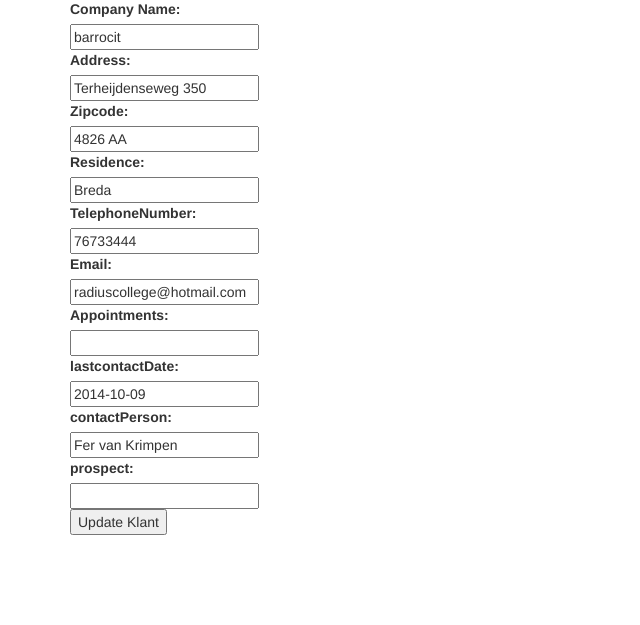
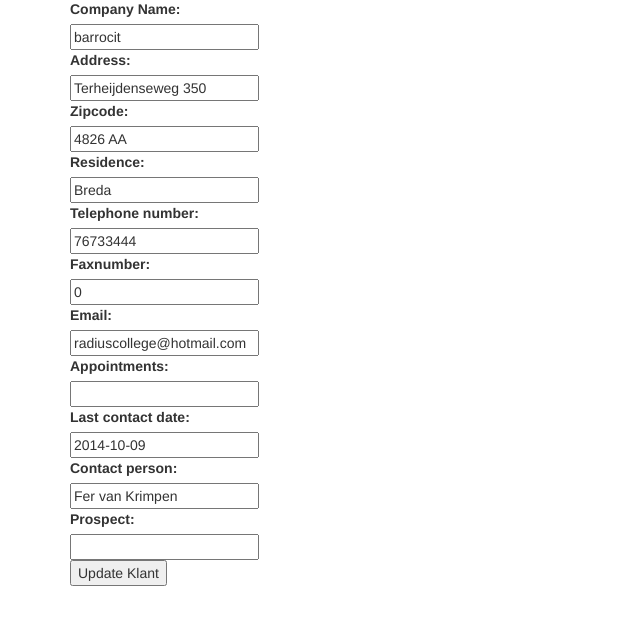
Before and after one commit to barrocit/barrocit, a PHP site: page /GitHub/app/sales/klant-bewerken.php?id=101 in a window 1280 px wide. Shown: the part 143-768 px from the top of the page, without its empty margins (0-640 px from the left). Run offline with PHP 8.4, Linux system fonts and the light colour scheme; data comes from the database, SQL or seed files in the repository.

Commit message:
Sales bewerken update

```diff
--- a/app/sales/klant-bewerken.php
+++ b/app/sales/klant-bewerken.php
@@ -40,13 +40,14 @@
         $zipCode = mysqli_real_escape_string($con, $_POST['zipCode']);
         $residence = mysqli_real_escape_string($con, $_POST['residence']);
         $telephoneNumber = mysqli_real_escape_string($con, $_POST['telephoneNumber']);
+        $faxNumber = mysqli_real_escape_string($con, $_POST['faxNumber']);
         $email = mysqli_real_escape_string($con, $_POST['email']);
         $appointments = mysqli_real_escape_string($con, $_POST['appointments']);
         $lastcontactDate = mysqli_real_escape_string($con, $_POST['lastcontactDate']);
         $contactPerson = mysqli_real_escape_string($con, $_POST['contactPerson']);
         $prospect = mysqli_real_escape_string($con, $_POST['prospect']);
 
-		$sql = "UPDATE customer SET companyName = '$companyName', address = '$address', zipCode = '$zipCode', residence = '$residence', telephoneNumber = '$telephoneNumber', email = '$email', appointments = '$appointments', lastcontactDate = '$lastcontactDate', contactPerson = 'contactPerson', prospect = '$prospect'  WHERE customerNR = '$id'";
+		$sql = "UPDATE customer SET companyName = '$companyName', address = '$address', zipCode = '$zipCode', residence = '$residence', telephoneNumber = '$telephoneNumber', faxNumer = '$faxNumber', email = '$email', appointments = '$appointments', lastcontactDate = '$lastcontactDate', contactPerson = '$contactPerson', prospect = '$prospect'  WHERE customerNR = '$id'";
 
 	if	(!$query = mysqli_query($con, $sql)) {
 			echo 'Kan geen update uitvoeren.';
@@ -65,17 +66,19 @@
 				<input type="text" name="zipCode" id="zipCode" value="<?php echo $row['zipCode']; ?>">
                 <div class="width-tabel"><label for="residence">Residence:</label></div>
 				<input type="text" name="residence" id="residence" value="<?php echo $row['residence']; ?>">
-                <div class="width-tabel"><label for="telephoneNumber">TelephoneNumber:</label></div>
+                <div class="width-tabel"><label for="telephoneNumber">Telephone number:</label></div>
 				<input type="text" name="telephoneNumber" id="telephoneNumber" value="<?php echo $row['telephoneNumber']; ?>">
+                <div class="width-tabel"><label for="faxNumber">Faxnumber:</label></div>
+				<input type="text" name="faxNumber" id="faxNumber" value="<?php echo $row['faxNumber']; ?>">
                 <div class="width-tabel"><label for="email">Email:</label></div>
 				<input type="text" name="email" id="email" value="<?php echo $row['email']; ?>">
                 <div class="width-tabel"><label for="appointments">Appointments:</label></div>
 				<input type="text" name="appointments" id="appointments" value="<?php echo $row['appointments']; ?>">
-                <div class="width-tabel"><label for="lastcontactDate">lastcontactDate:</label></div>
+                <div class="width-tabel"><label for="lastcontactDate">Last contact date:</label></div>
 				<input type="text" name="lastcontactDate" id="lastcontactDate" value="<?php echo $row['lastcontactDate']; ?>">
-                <div class="width-tabel"><label for="contactPerson">contactPerson:</label></div>
+                <div class="width-tabel"><label for="contactPerson">Contact person:</label></div>
 				<input type="text" name="contactPerson" id="contactPerson" value="<?php echo $row['contactPerson']; ?>">
-                <div class="width-tabel"><label for="prospect">prospect:</label></div>
+                <div class="width-tabel"><label for="prospect">Prospect:</label></div>
 				<input type="text" name="prospect" id="prospect" value="<?php echo $row['prospect']; ?>">
 				<div class="width-tabel"></div>
 				<input name="submit" type="submit" value="Update Klant" id="button">
--- a/config/config.php
+++ b/config/config.php
@@ -1,3 +1,3 @@
 <?php
 
-$con = mysqli_connect('localhost', 'root', '1234', 'barrocit');
+$con = mysqli_connect('localhost', 'root', '', 'barrocit');
```
Also changed, not shown: app/sales/index.php (+16 -1 lines).
